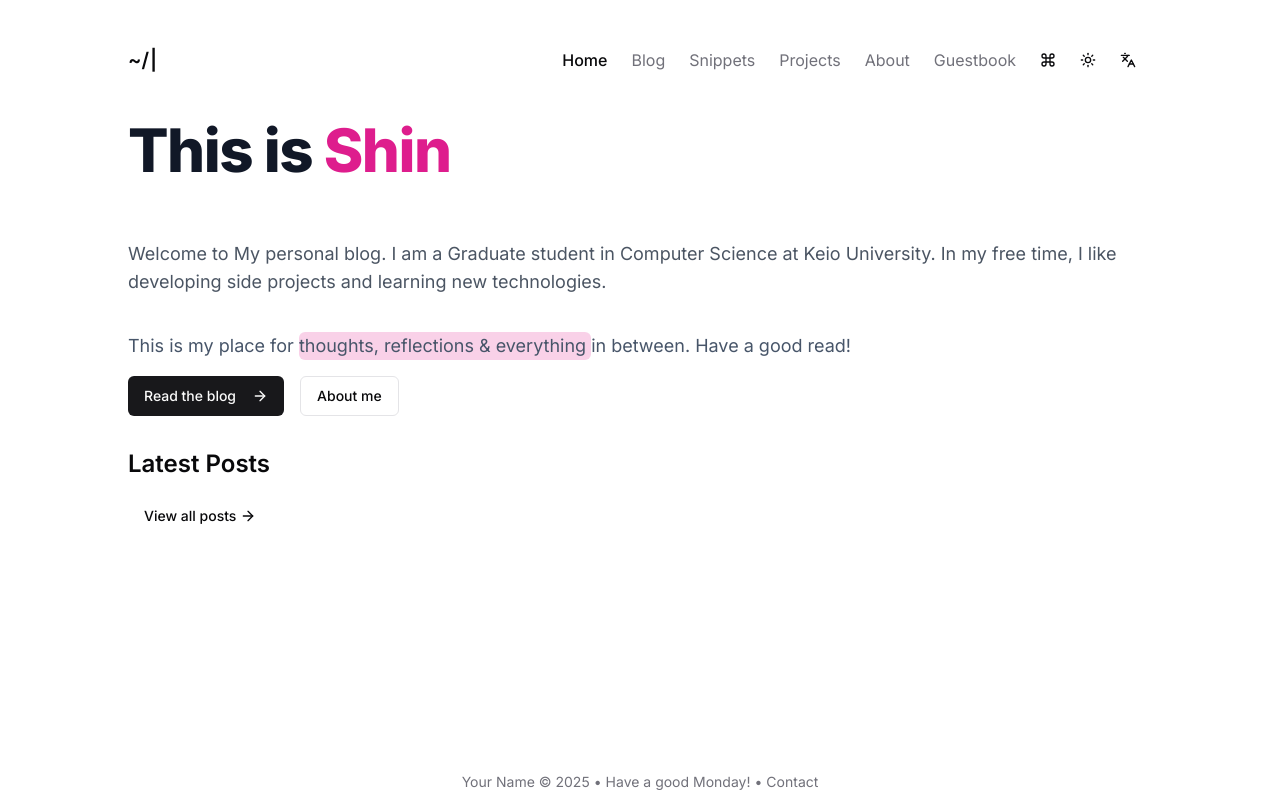
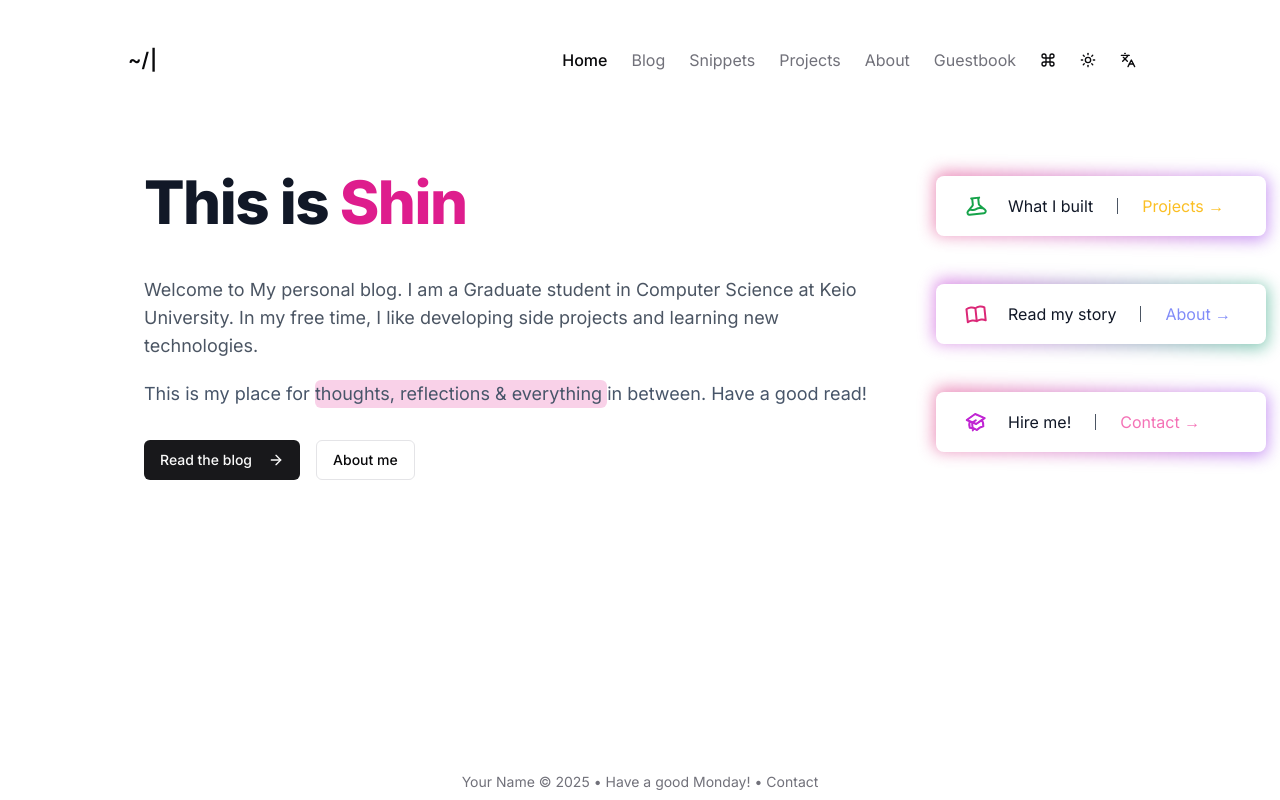
Before and after one commit to ksromt/shin-blog, a Next.js app: page / in a window 1280 px wide. Built offline with nearby package versions, Linux system fonts and the light colour scheme.

Commit message:
add HomeButton&BomeLayout

```diff
--- a/app/page.tsx
+++ b/app/page.tsx
@@ -1,53 +1,11 @@
 /** @jsxImportSource react */
 import React from 'react'
-import Link from "next/link"
-import { Button } from "@/components/ui/button"
-import { ArrowRight } from "lucide-react"
-import { RoughNotation } from 'react-rough-notation'
-import siteMetadata from '@/data/siteMetadata'
+import HomeLayout from '@/components/HomeLayout'
 
 export default function HomePage() {
   return (
-    <div className="space-y-8">
-      <section className="space-y-4">
-      <h1 className="pb-6 text-3xl font-extrabold leading-9 tracking-tight text-gray-900 dark:text-gray-100 sm:text-4xl sm:leading-10 md:text-6xl md:leading-14">
-              This is{' '}
-              <span className="text-primary-500 dark:text-primary-dark-500">Shin</span>
-            </h1>
-            <h2 className="prose pt-5 text-lg text-gray-600 dark:text-gray-300">
-              {`Welcome to ${siteMetadata.description}. I am a Graduate student in Computer Science at Keio University. `}
-              In my free time, I like developing side projects and learning new technologies.
-            </h2>
-            <p className="pt-5 text-lg leading-7 text-slate-600 dark:text-slate-300 hidden sm:block">
-              This is my place for{' '}
-              <span className="relative inline-block">
-                <span className="absolute inset-0 bg-primary-500/20 rounded-md animate-pulse"></span>
-                <span className="relative">thoughts, reflections & everything&nbsp;</span>
-              </span>
-              in between. Have a good read!
-            </p>
-        <div className="flex gap-4">
-          <Button asChild>
-            <Link href="/blog">
-              Read the blog
-              <ArrowRight className="ml-2 h-4 w-4" />
-            </Link>
-          </Button>
-          <Button variant="outline" asChild>
-            <Link href="/about">About me</Link>
-          </Button>
-        </div>
-      </section>
-
-      <section className="space-y-4">
-        <h2 className="text-2xl font-semibold">Latest Posts</h2>
-        <Button variant="ghost" asChild className="gap-1">
-          <Link href="/blog">
-            View all posts
-            <ArrowRight className="h-4 w-4" />
-          </Link>
-        </Button>
-      </section>
+    <div className="container mx-auto px-4">
+      <HomeLayout />
     </div>
   )
 }
--- /dev/null
+++ b/components/HomeButtons.tsx
@@ -0,0 +1,106 @@
+'use client'
+
+import Link from 'next/link'
+
+export default function HomeButtons() {
+  return (
+    <div className="flex items-center justify-center">
+      <div className="grid grid-cols-1 grid-rows-3 gap-8 py-12">
+        {/* What I built 按钮 */}
+        <div className="my-2 grid items-start gap-8">
+          <div className="group relative">
+            <div className="animate-tilt absolute -inset-0.5 rounded-lg bg-gradient-to-r from-pink-600 to-purple-600 opacity-50 blur transition duration-1000 group-hover:opacity-100 group-hover:duration-200"></div>
+            <Link href="/projects">
+              <span className="relative flex items-center divide-x divide-gray-600 rounded-lg bg-white px-7 py-4 leading-none dark:bg-black w-[280px] sm:w-[330px] h-[60px]">
+                <span className="flex items-center space-x-5">
+                  <svg
+                    xmlns="http://www.w3.org/2000/svg"
+                    className="h-6 w-6 -rotate-6 text-green-600"
+                    fill="none"
+                    viewBox="0 0 24 24"
+                    stroke="currentColor"
+                  >
+                    <path
+                      strokeLinecap="round"
+                      strokeLinejoin="round"
+                      strokeWidth="2"
+                      d="M19.428 15.428a2 2 0 00-1.022-.547l-2.387-.477a6 6 0 00-3.86.517l-.318.158a6 6 0 01-3.86.517L6.05 15.21a2 2 0 00-1.806.547M8 4h8l-1 1v5.172a2 2 0 00.586 1.414l5 5c1.26 1.26.367 3.414-1.415 3.414H4.828c-1.782 0-2.674-2.154-1.414-3.414l5-5A2 2 0 009 10.172V5L8 4z"
+                    />
+                  </svg>
+                  <span className="pr-6 text-gray-900 dark:text-gray-100">What I built</span>
+                </span>
+                <span className="pl-6 text-amber-400 transition duration-200 group-hover:text-gray-900 dark:group-hover:text-gray-100">
+                  Projects&nbsp;&rarr;
+                </span>
+              </span>
+            </Link>
+          </div>
+        </div>
+
+        {/* Read my story 按钮 */}
+        <div className="my-2 grid items-start gap-8">
+          <div className="group relative">
+            <div className="animate-tilt absolute -inset-0.5 rounded-lg bg-gradient-to-r from-fuchsia-600 to-emerald-600 opacity-50 blur transition duration-1000 group-hover:opacity-100 group-hover:duration-200"></div>
+            <Link href="/about">
+              <span className="relative flex items-center divide-x divide-gray-600 rounded-lg bg-white px-7 py-4 leading-none dark:bg-black w-[280px] sm:w-[330px] h-[60px]">
+                <span className="flex items-center space-x-5">
+                  <svg
+                    xmlns="http://www.w3.org/2000/svg"
+                    className="h-6 w-6 -rotate-6 text-pink-600"
+                    fill="none"
+                    viewBox="0 0 24 24"
+                    stroke="currentColor"
+                  >
+                    <path
+                      strokeLinecap="round"
+                      strokeLinejoin="round"
+                      strokeWidth={2}
+                      d="M12 6.253v13m0-13C10.832 5.477 9.246 5 7.5 5S4.168 5.477 3 6.253v13C4.168 18.477 5.754 18 7.5 18s3.332.477 4.5 1.253m0-13C13.168 5.477 14.754 5 16.5 5c1.747 0 3.332.477 4.5 1.253v13C19.832 18.477 18.247 18 16.5 18c-1.746 0-3.332.477-4.5 1.253"
+                    />
+                  </svg>
+                  <span className="pr-6 text-gray-900 dark:text-gray-100">Read my story</span>
+                </span>
+                <span className="pl-6 text-indigo-400 transition duration-200 group-hover:text-gray-900 dark:group-hover:text-gray-100">
+                  About&nbsp;&rarr;
+                </span>
+              </span>
+            </Link>
+          </div>
+        </div>
+
+        {/* Hire me 按钮 */}
+        <div className="my-2 grid items-start gap-8">
+          <div className="group relative">
+            <div className="animate-tilt absolute -inset-0.5 rounded-lg bg-gradient-to-r from-pink-600 to-purple-600 opacity-50 blur transition duration-1000 group-hover:opacity-100 group-hover:duration-200"></div>
+            <Link href="/contact">
+              <span className="relative flex items-center divide-x divide-gray-600 rounded-lg bg-white px-7 py-4 leading-none dark:bg-black w-[280px] sm:w-[330px] h-[60px]">
+                <span className="flex items-center space-x-5">
+                  <svg
+                    xmlns="http://www.w3.org/2000/svg"
+                    className="h-6 w-6 -rotate-6 text-fuchsia-600"
+                    fill="none"
+                    viewBox="0 0 24 24"
+                    stroke="currentColor"
+                  >
+                    <path d="M12 14l9-5-9-5-9 5 9 5z" />
+                    <path d="M12 14l6.16-3.422a12.083 12.083 0 01.665 6.479A11.952 11.952 0 0012 20.055a11.952 11.952 0 00-6.824-2.998 12.078 12.078 0 01.665-6.479L12 14z" />
+                    <path
+                      strokeLinecap="round"
+                      strokeLinejoin="round"
+                      strokeWidth={2}
+                      d="M12 14l9-5-9-5-9 5 9 5zm0 0l6.16-3.422a12.083 12.083 0 01.665 6.479A11.952 11.952 0 0012 20.055a11.952 11.952 0 00-6.824-2.998 12.078 12.078 0 01.665-6.479L12 14zm-4 6v-7.5l4-2.222"
+                    />
+                  </svg>
+                  <span className="pr-6 text-gray-900 dark:text-gray-100">Hire me!</span>
+                </span>
+                <span className="pl-6 text-primary-400 transition duration-200 group-hover:text-gray-900 dark:group-hover:text-gray-100">
+                  Contact&nbsp;&rarr;
+                </span>
+              </span>
+            </Link>
+          </div>
+        </div>
+      </div>
+    </div>
+  )
+}
--- /dev/null
+++ b/components/HomeLayout.tsx
@@ -0,0 +1,50 @@
+'use client'
+
+import React from 'react'
+import Link from "next/link"
+import { Button } from "@/components/ui/button"
+import { ArrowRight } from "lucide-react"
+import siteMetadata from '@/data/siteMetadata'
+import HomeButtons from './HomeButtons'
+
+export default function HomeLayout() {
+  return (
+    <div className="mb-12 flex flex-col items-center gap-x-12 xl:flex-row">
+      {/* 左侧文本部分 */}
+      <div className="pt-6 max-w-[75%]">
+        <h1 className="pb-6 text-3xl font-extrabold leading-9 tracking-tight text-gray-900 dark:text-gray-100 sm:text-4xl sm:leading-10 md:text-6xl md:leading-14">
+          This is{' '}
+          <span className="text-primary-500 dark:text-primary-dark-500">Shin</span>
+        </h1>
+        <h2 className="prose pt-5 text-lg text-gray-600 dark:text-gray-300">
+          {`Welcome to ${siteMetadata.description}. I am a Graduate student in Computer Science at Keio University. `}
+          In my free time, I like developing side projects and learning new technologies.
+        </h2>
+        <p className="pt-5 text-lg leading-7 text-slate-600 dark:text-slate-300 hidden sm:block">
+          This is my place for{' '}
+          <span className="relative inline-block">
+            <span className="absolute inset-0 bg-primary-500/20 rounded-md animate-pulse"></span>
+            <span className="relative">thoughts, reflections & everything&nbsp;</span>
+          </span>
+          in between. Have a good read!
+        </p>
+        <div className="flex gap-4 mt-8">
+          <Button asChild>
+            <Link href="/blog">
+              Read the blog
+              <ArrowRight className="ml-2 h-4 w-4" />
+            </Link>
+          </Button>
+          <Button variant="outline" asChild>
+            <Link href="/about">About me</Link>
+          </Button>
+        </div>
+      </div>
+
+      {/* 右侧按钮部分 */}
+      <div className="flex items-center justify-center">
+        <HomeButtons />
+      </div>
+    </div>
+  )
+}
--- a/tailwind.config.ts
+++ b/tailwind.config.ts
@@ -31,7 +31,7 @@ const config = {
           100: '#FDD1D9',
           200: '#FBA4BC',
           300: '#F575A5',
-          400: '#EB519B',
+          400: '#F472B6',
           500: '#DE1D8D',
           600: '#BE1588',
           700: '#9F0E7F',
@@ -42,7 +42,7 @@ const config = {
           100: '#FDD1D9',
           200: '#FBA4BC',
           300: '#F575A5',
-          400: '#EB519B',
+          400: '#F472B6',
           500: '#DE1D8D',
           600: '#BE1588',
           700: '#9F0E7F',
@@ -78,6 +78,15 @@ const config = {
         lg: "var(--radius)",
         md: "calc(var(--radius) - 2px)",
         sm: "calc(var(--radius) - 4px)",
+      },
+      keyframes: {
+        tilt: {
+          '0%, 100%': { transform: 'rotate(-1deg)' },
+          '50%': { transform: 'rotate(1deg)' },
+        },
+      },
+      animation: {
+        tilt: 'tilt 10s infinite linear',
       },
       typography: {
         DEFAULT: {
```
